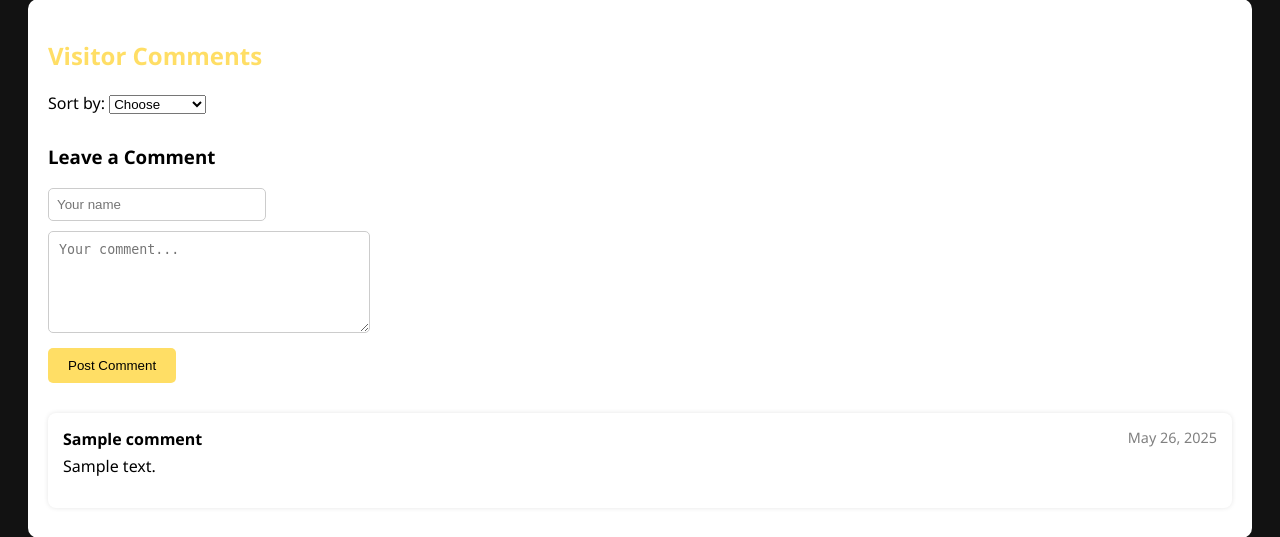
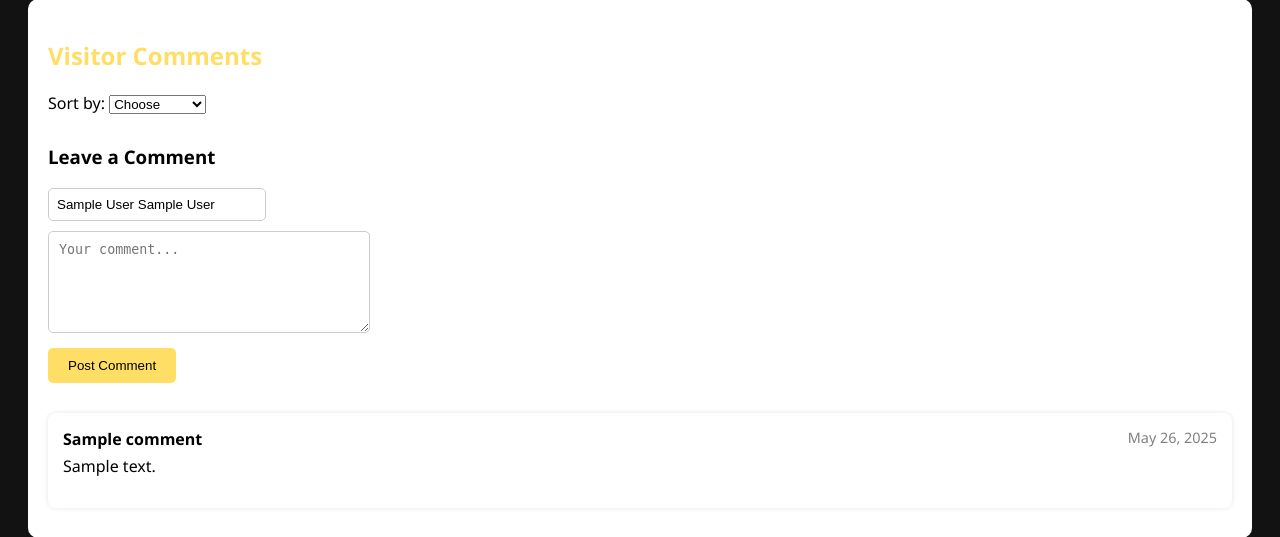
Before and after one commit to Ardit-H/Projekti_UEB25_GR24, a PHP site: page /about.php in a window 1280 px wide. Shown: the part 1491-2028 px from the top of the page. Run offline with PHP 8.4, Linux system fonts and the light colour scheme; the visitor is signed in with stand-in values (Sample User, id 1); tables that the repository leaves empty or names only in its code hold one stand-in row (values such as "Sample post").

Commit message:
permiresim ne about.php

```diff
--- a/about.php
+++ b/about.php
@@ -14,6 +14,9 @@ include_once("database.php");
 
 
 $user_id = $_SESSION['user_id'] ?? null;
+    $firstname=$_SESSION['firstname'];
+    $lastname=$_SESSION['lastname'];
+    $username=$firstname." ".$lastname;
 
 if ($user_id) {
     echo "Përdoruesi  është i kyçur.";
@@ -27,6 +30,7 @@ if ($_SERVER["REQUEST_METHOD"] == "POST" && $user_id && !empty($_POST['visitor_c
 
     $newComment = trim($_POST['visitor_comment']);
     $newName = trim($_POST['visitor_name']);
+
 
     $stmt = $conn->prepare("INSERT INTO comments (user_id, comment, name) VALUES (?, ?, ?)");
     $stmt->bind_param("iss", $user_id, $newComment, $newName);
@@ -153,8 +157,12 @@ if (isset($_GET['commentsort'])) {
 
     <h3 style="margin-top: 30px;">Leave a Comment</h3>
     <form method="POST" style="margin-bottom: 30px;">
-        <input type="text" name="visitor_name" placeholder="Your name" required
-            style="padding: 8px; width: 200px; border-radius: 5px; border: 1px solid #ccc; margin-bottom: 10px;"><br>
+        <input type="text" name="visitor_name"
+       value="<?= htmlspecialchars($username ?? '') ?>"
+       placeholder="Your name" required
+       <?= $user_id ? 'readonly' : '' ?>
+       style="padding: 8px; width: 200px; border-radius: 5px; border: 1px solid #ccc; margin-bottom: 10px;">
+<br>
         <textarea name="visitor_comment" placeholder="Your comment..." required
             style="padding: 10px; width: 300px; height: 80px; border-radius: 5px; border: 1px solid #ccc;"></textarea><br>
         <button type="submit" style="padding: 10px 20px; background-color: #ffde65; border: none; border-radius: 5px; margin-top: 10px;">Post Comment</button>
```
